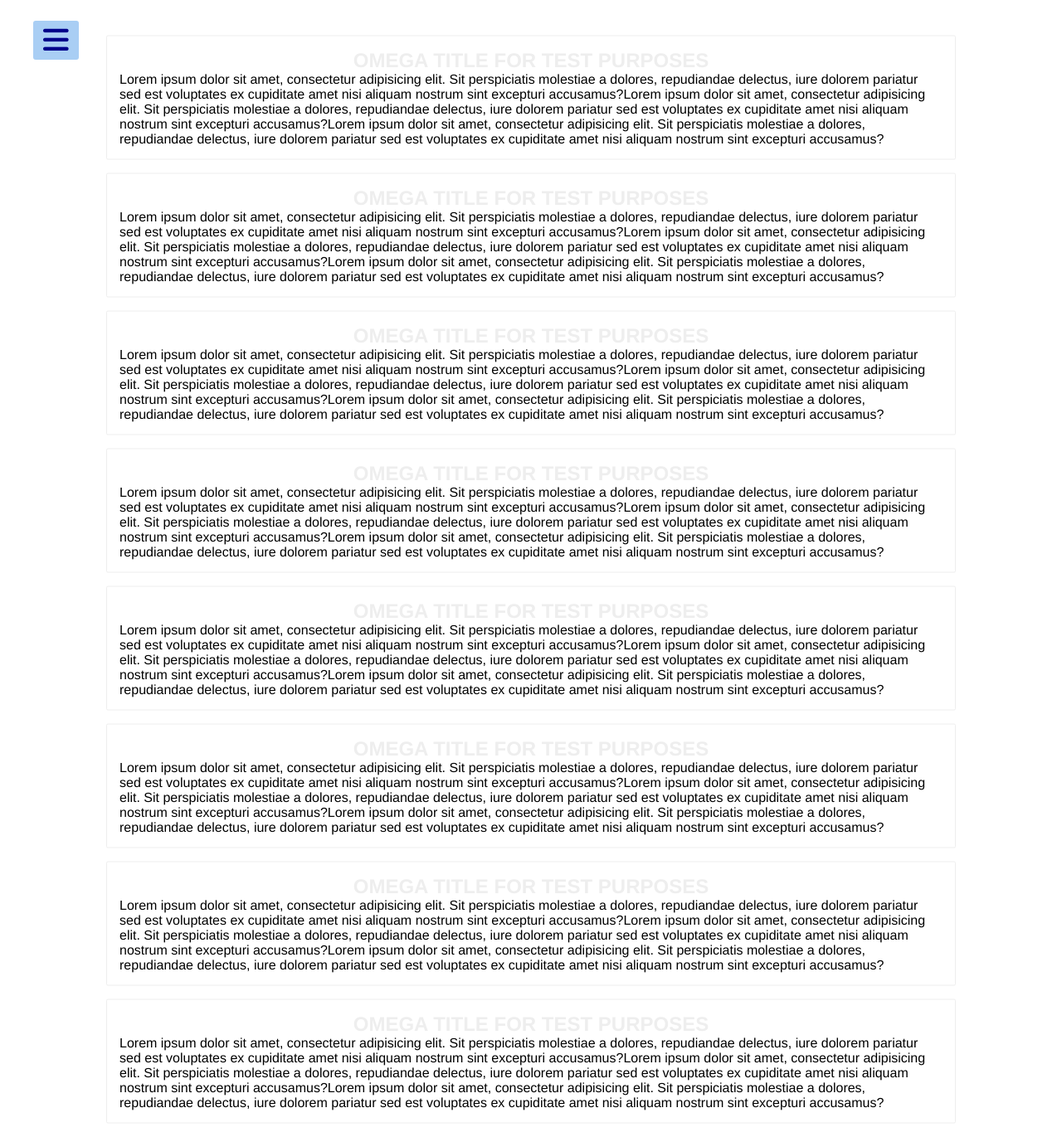
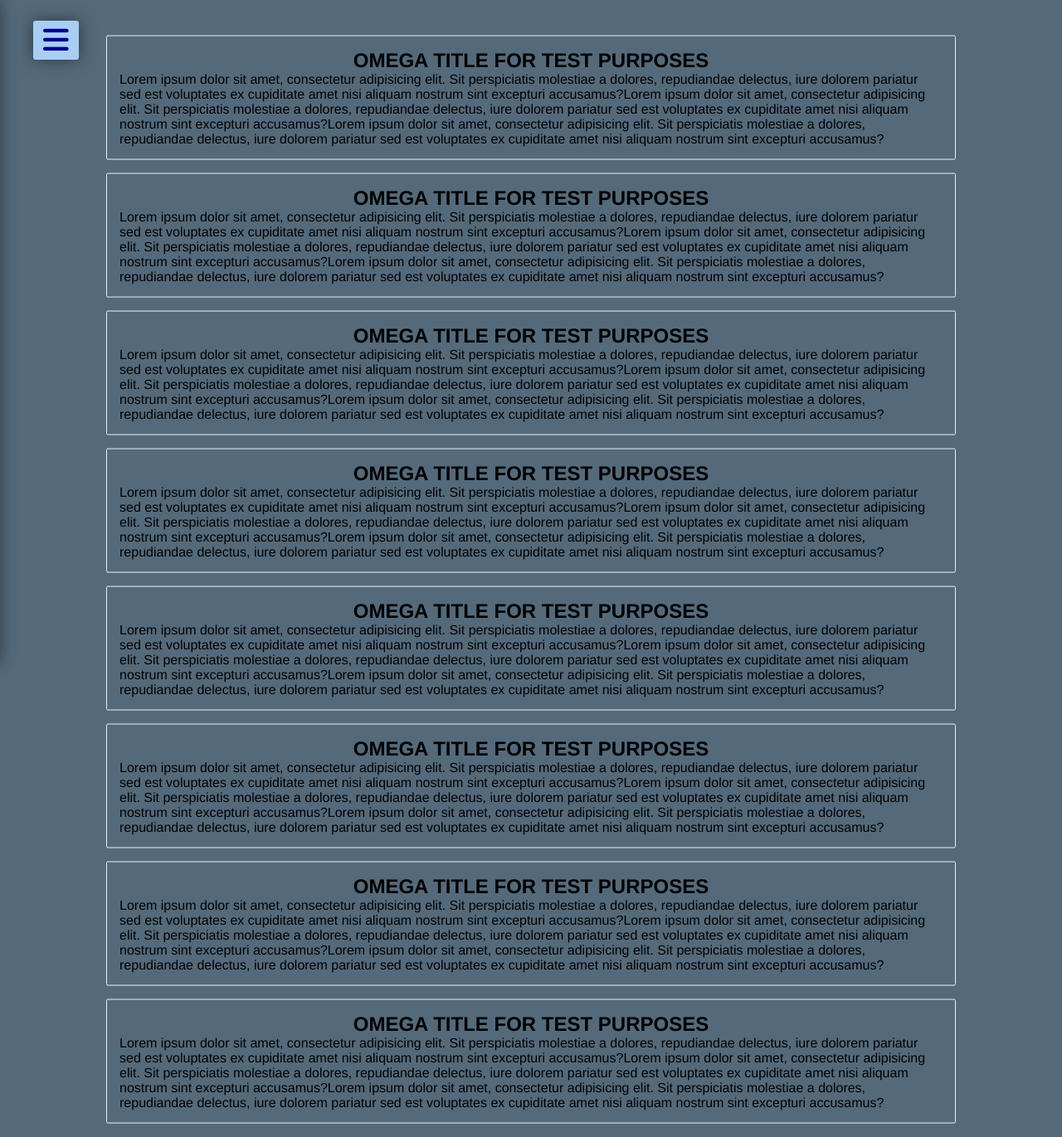
Before and after one commit to firminoneto11/show-me-da-post, a Django app: page / in a window 1280 px wide. Shown: the whole page at 83% size. Run offline with Django 3.2, Linux system fonts and the light colour scheme; the visitor is signed in with stand-in values (Sample User, id 1); some libraries are stand-ins or nearby versions.

Commit message:
Usability corrections

```diff
--- a/posts/static/css/index_reset.css
+++ b/posts/static/css/index_reset.css
@@ -11,5 +11,6 @@
 }
 
 .body {
-    background-image: linear-gradient(to left, #36494E, #597081);
+    /* background: linear-gradient(to left, #36494E, #597081) !important; */
+    background-color: #546A7B;
 }
--- a/posts/static/css/main.css
+++ b/posts/static/css/main.css
@@ -32,6 +32,7 @@
     background-color: #A9CEF4;
     border-radius: 3px;
     transition: 0.3s;
+    box-shadow: 0 0 20px rgba(0, 0, 0, 0.50);
 }
 
 .back-to-top:hover {
--- a/posts/static/css/nav.css
+++ b/posts/static/css/nav.css
@@ -7,6 +7,7 @@
     background-color: #7EA0B7;
     opacity: 0.9;
     transition: all .5s ease;
+    box-shadow: 0 0 20px rgba(0, 0, 0, 0.50);
 }
 
 .sidebar header {
@@ -47,6 +48,7 @@
     background-color: #A9CEF4;
     border-radius: 3px;
     transition: 0.1s;
+    box-shadow: 0 0 20px rgba(0, 0, 0, 0.50);
 }
 
 #show:hover, #hide:hover {
@@ -87,11 +89,3 @@
 #check:checked ~ #hide {
     left: 270px;
 }
-
-/* #check:checked ~ main {
-    margin-left: 250px;
-}
-
-main {
-    transition: all .5s ease;
-} */
--- a/posts/static/js/scroll.js
+++ b/posts/static/js/scroll.js
@@ -1,8 +1,7 @@
-
+const back_to_top_button = document.getElementById('btp')
 
 window.onscroll = () => {
-    const back_to_top_button = document.getElementById('btp')
-    if (document.body.scrollTop > 30 || document.documentElement.scrollTop > 30) {
+    if (document.body.scrollTop > 50 || document.documentElement.scrollTop > 50) {
         back_to_top_button.style.display = "block";
     } else {
         back_to_top_button.style.display = "none";
--- a/posts/templates/index.html
+++ b/posts/templates/index.html
@@ -24,7 +24,7 @@
 
     <main class="container">
         <section class="post">
-            <h1 style="color: #eeeeee;">OMEGA TITLE FOR TEST PURPOSES</h1>
+            <h1>OMEGA TITLE FOR TEST PURPOSES</h1>
             <p>Lorem ipsum dolor sit amet, consectetur adipisicing elit. Sit perspiciatis molestiae a dolores,
                 repudiandae delectus, iure dolorem pariatur sed est voluptates ex cupiditate amet nisi aliquam nostrum
                 sint excepturi accusamus?Lorem ipsum dolor sit amet, consectetur adipisicing elit. Sit perspiciatis
@@ -34,7 +34,7 @@
                 cupiditate amet nisi aliquam nostrum sint excepturi accusamus?</p>
         </section>
         <section class="post">
-            <h1 style="color: #eeeeee;">OMEGA TITLE FOR TEST PURPOSES</h1>
+            <h1>OMEGA TITLE FOR TEST PURPOSES</h1>
             <p>Lorem ipsum dolor sit amet, consectetur adipisicing elit. Sit perspiciatis molestiae a dolores,
                 repudiandae delectus, iure dolorem pariatur sed est voluptates ex cupiditate amet nisi aliquam nostrum
                 sint excepturi accusamus?Lorem ipsum dolor sit amet, consectetur adipisicing elit. Sit perspiciatis
@@ -44,7 +44,7 @@
                 cupiditate amet nisi aliquam nostrum sint excepturi accusamus?</p>
         </section>
         <section class="post">
-            <h1 style="color: #eeeeee;">OMEGA TITLE FOR TEST PURPOSES</h1>
+            <h1>OMEGA TITLE FOR TEST PURPOSES</h1>
             <p>Lorem ipsum dolor sit amet, consectetur adipisicing elit. Sit perspiciatis molestiae a dolores,
                 repudiandae delectus, iure dolorem pariatur sed est voluptates ex cupiditate amet nisi aliquam nostrum
                 sint excepturi accusamus?Lorem ipsum dolor sit amet, consectetur adipisicing elit. Sit perspiciatis
@@ -54,7 +54,7 @@
                 cupiditate amet nisi aliquam nostrum sint excepturi accusamus?</p>
         </section>
         <section class="post">
-            <h1 style="color: #eeeeee;">OMEGA TITLE FOR TEST PURPOSES</h1>
+            <h1>OMEGA TITLE FOR TEST PURPOSES</h1>
             <p>Lorem ipsum dolor sit amet, consectetur adipisicing elit. Sit perspiciatis molestiae a dolores,
                 repudiandae delectus, iure dolorem pariatur sed est voluptates ex cupiditate amet nisi aliquam nostrum
                 sint excepturi accusamus?Lorem ipsum dolor sit amet, consectetur adipisicing elit. Sit perspiciatis
@@ -64,7 +64,7 @@
                 cupiditate amet nisi aliquam nostrum sint excepturi accusamus?</p>
         </section>
         <section class="post">
-            <h1 style="color: #eeeeee;">OMEGA TITLE FOR TEST PURPOSES</h1>
+            <h1>OMEGA TITLE FOR TEST PURPOSES</h1>
             <p>Lorem ipsum dolor sit amet, consectetur adipisicing elit. Sit perspiciatis molestiae a dolores,
                 repudiandae delectus, iure dolorem pariatur sed est voluptates ex cupiditate amet nisi aliquam nostrum
                 sint excepturi accusamus?Lorem ipsum dolor sit amet, consectetur adipisicing elit. Sit perspiciatis
@@ -74,7 +74,7 @@
                 cupiditate amet nisi aliquam nostrum sint excepturi accusamus?</p>
         </section>
         <section class="post">
-            <h1 style="color: #eeeeee;">OMEGA TITLE FOR TEST PURPOSES</h1>
+            <h1>OMEGA TITLE FOR TEST PURPOSES</h1>
             <p>Lorem ipsum dolor sit amet, consectetur adipisicing elit. Sit perspiciatis molestiae a dolores,
                 repudiandae delectus, iure dolorem pariatur sed est voluptates ex cupiditate amet nisi aliquam nostrum
                 sint excepturi accusamus?Lorem ipsum dolor sit amet, consectetur adipisicing elit. Sit perspiciatis
@@ -84,7 +84,7 @@
                 cupiditate amet nisi aliquam nostrum sint excepturi accusamus?</p>
         </section>
         <section class="post">
-            <h1 style="color: #eeeeee;">OMEGA TITLE FOR TEST PURPOSES</h1>
+            <h1>OMEGA TITLE FOR TEST PURPOSES</h1>
             <p>Lorem ipsum dolor sit amet, consectetur adipisicing elit. Sit perspiciatis molestiae a dolores,
                 repudiandae delectus, iure dolorem pariatur sed est voluptates ex cupiditate amet nisi aliquam nostrum
                 sint excepturi accusamus?Lorem ipsum dolor sit amet, consectetur adipisicing elit. Sit perspiciatis
@@ -94,7 +94,7 @@
                 cupiditate amet nisi aliquam nostrum sint excepturi accusamus?</p>
         </section>
         <section class="post">
-            <h1 style="color: #eeeeee;">OMEGA TITLE FOR TEST PURPOSES</h1>
+            <h1>OMEGA TITLE FOR TEST PURPOSES</h1>
             <p>Lorem ipsum dolor sit amet, consectetur adipisicing elit. Sit perspiciatis molestiae a dolores,
                 repudiandae delectus, iure dolorem pariatur sed est voluptates ex cupiditate amet nisi aliquam nostrum
                 sint excepturi accusamus?Lorem ipsum dolor sit amet, consectetur adipisicing elit. Sit perspiciatis
--- a/users/static/css/reset.css
+++ b/users/static/css/reset.css
@@ -7,7 +7,8 @@
 }
 
 .body {
-    background-image: linear-gradient(to left, #36494E, #597081);
+    /* background-image: linear-gradient(to left, #36494E, #597081); */
+    background-color: #546A7B;
 }
 
 .hidden-overflow {
--- a/users/static/css/success_notification.css
+++ b/users/static/css/success_notification.css
@@ -32,7 +32,7 @@
 .alert {
     background-color: #d1e7dd !important;
     padding: 20px 40px !important;
-    min-width: 350px !important;
+    min-width: 330px !important;
     opacity: 0.9;
     position: absolute !important;
     right: 0px !important;
@@ -40,6 +40,7 @@
     border-radius: 4px !important;
     border-left: 7px solid #0f5132 !important;
     overflow: hidden !important;
+    box-shadow: 0 0 20px rgba(0, 0, 0, 0.20);
 }
 
 .alert.show {
@@ -72,7 +73,7 @@
     transform: translateY(-50%) !important;
     background-color: #0f513260 !important;
     padding: 20px 18px !important;
-    cursor: pointer;
+    cursor: pointer !important;
     transition: 0.3s !important;
 }
 
--- a/users/templates/login.html
+++ b/users/templates/login.html
@@ -35,6 +35,10 @@
                 </div>
             </div>
             {% if error %}
+            <script>
+                document.getElementById('password').classList.add('error')
+                document.getElementById('email').classList.add('error')
+            </script>
             <div class="not-valid">
                 <p>&nbsp;&nbsp;&nbsp;{{ error }}</p>
             </div>
```
Also changed, not shown: database_commands/selects_and_deletions.sql (+11 -5 lines), users/static/css/form.css (+14 -4 lines), users/static/js/popup.js (+14 -4 lines), users/templates/sign_in.html (+15 -20 lines).
